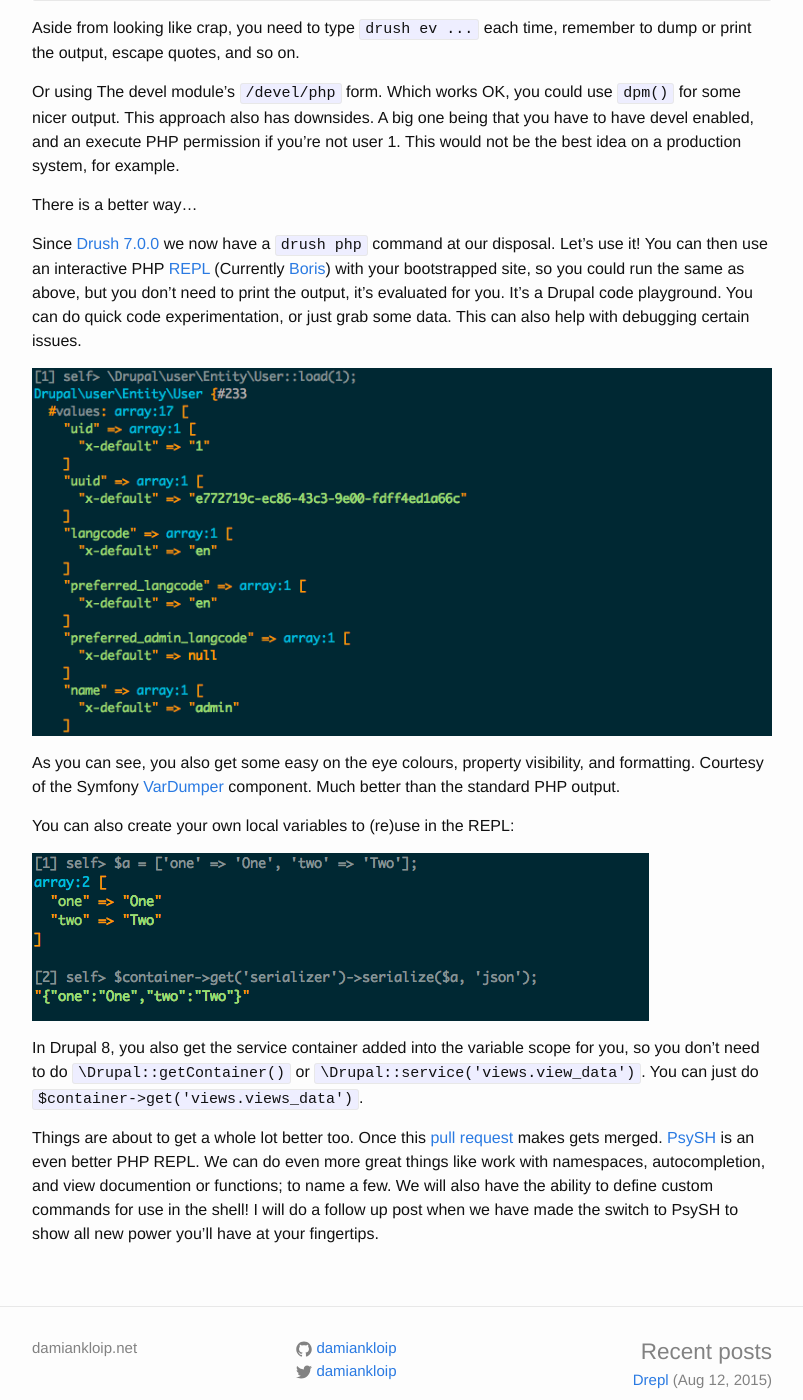
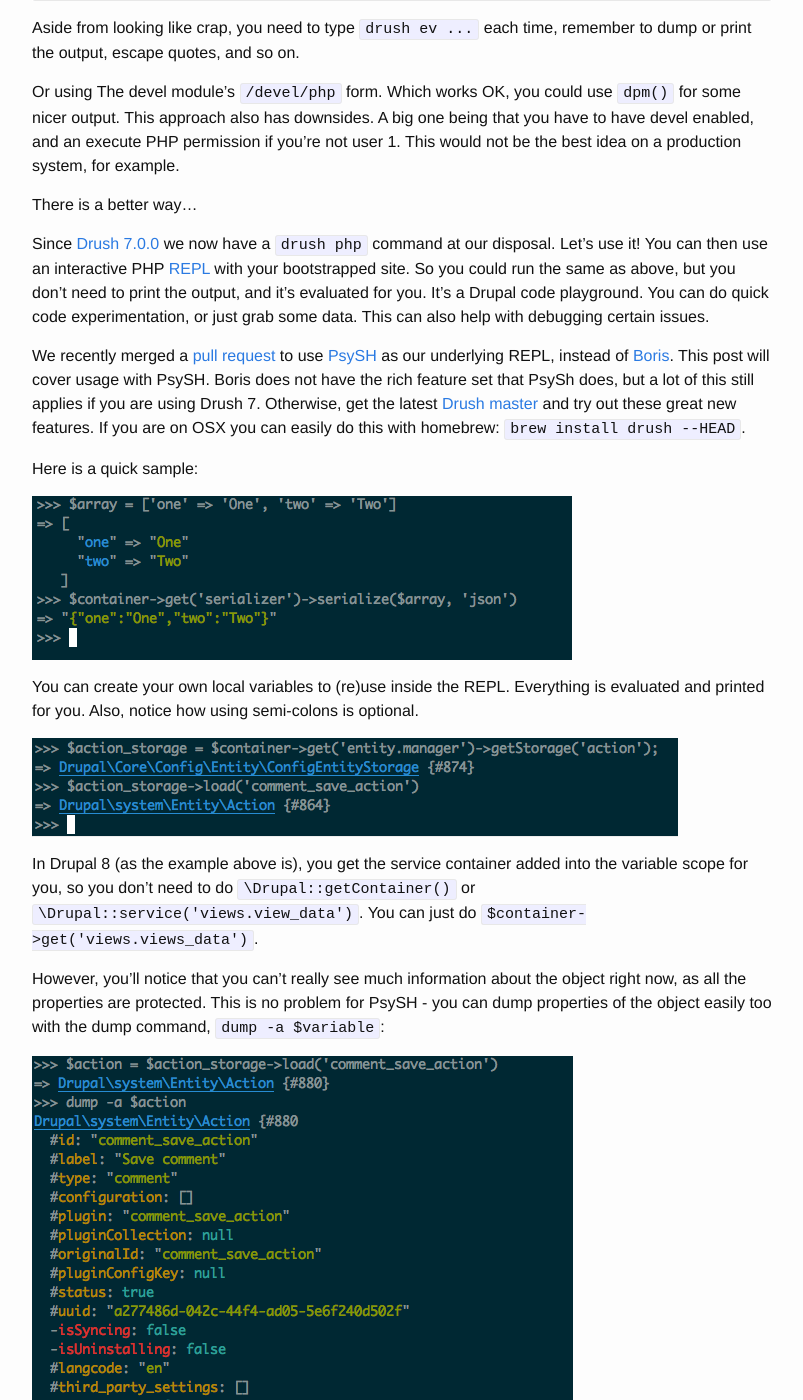
Before and after one commit to damiankloip/damiankloip.github.io, a Jekyll site: the page built from _posts/2015-08-12-drush-php.markdown, in a window 1280 px wide and 1400 px high, scrolled down 279 px. Shown: the whole window, without its empty margins (238-1041 px from the left). Built offline with Jekyll 4.4.1, drawn with Linux system fonts in a browser that asks for light colours; comment, search, counter and statistics services are not loaded; some of the changed text lies outside the part shown.

Commit message:
Amend drush php post now that psysh PR has been merged

```diff
--- a/_posts/2015-08-12-drush-php.markdown
+++ b/_posts/2015-08-12-drush-php.markdown
@@ -25,32 +25,63 @@ for example.
 There is a better way...
 
 Since [Drush 7.0.0][drush-7-release] we now have a `drush php` command at our disposal. Let's use it! You can then use an interactive
-PHP [REPL][repl] (Currently [Boris][boris]) with your bootstrapped site, so you could run the same as above, but you don't need to print the output,
+PHP [REPL][repl] with your bootstrapped site. So you could run the same as above, but you don't need to print the output, and
 it's evaluated for you. It's a Drupal code playground. You can do quick code experimentation, or just grab some data. This can
 also help with debugging certain issues.
 
-![Drush PHP user load][drush-php-1]
+We recently merged a [pull request][drush-ops-psysh-pr] to use [PsySH][psysh] as our underlying REPL,
+instead of [Boris][boris]. This post will cover usage with PsySH. Boris does not have the rich feature set that PsySh does, but a lot of this
+still applies if you are using Drush 7. Otherwise, get the latest [Drush master][drush-master] and try out these great new features. If you are on OSX
+you can easily do this with homebrew: `brew install drush --HEAD`.
 
-As you can see, you also get some easy on the eye colours, property visibility, and formatting. Courtesy of the Symfony [VarDumper][var-dumper]
-component. Much better than the standard PHP output.
+Here is a quick sample:
 
-You can also create your own local variables to (re)use in the REPL:
+![Drush PHP array serialize][drush-php-serialize]
 
-![Drush PHP serialize][drush-php-2]
+You can create your own local variables to (re)use inside the REPL. Everything is evaluated and printed for you. Also, notice how using
+semi-colons is optional.
 
-In Drupal 8, you also get the service container added into the variable scope for you, so you don't need to do `\Drupal::getContainer()` or
+![Drush PHP comment load][drush-php-comment-load]
+
+In Drupal 8 (as the example above is), you get the service container added into the variable scope for you, so you don't need to do `\Drupal::getContainer()` or
 `\Drupal::service('views.view_data')`. You can just do `$container->get('views.views_data')`.
 
-Things are about to get a whole lot better too. Once this [pull request][drush-ops-psysh-pr] makes gets merged. [PsySH][psysh] is an even better
-PHP REPL. We can do even more great things like work with namespaces, autocompletion, and view documention or functions; to name a few. We will
-also have the ability to define custom commands for use in the shell! I will do a follow up post when we have made the switch to PsySH to show
-all new power you'll have at your fingertips.
+However, you'll notice that you can't really see much information about the object right now, as all the properties are protected. This is
+no problem for PsySH - you can dump properties of the object easily too with the dump command, `dump -a $variable`:
 
-[drush-php-1]: {{ "/assets/drush-php-1.png" | prepend: site.baseurl }} "Drush PHP user load"
-[drush-php-2]: {{ "/assets/drush-php-2.png" | prepend: site.baseurl }} "Drush PHP serialize"
-[drush-ops-psysh-pr]: https://github.com/drush-ops/drush/pull/1543
+![Drush PHP comment dump][drush-php-comment-dump]
+
+As you can see, you also get some easy on the eye colours, property visibility, and formatting. PsySH uses elements of the Symfony [VarDumper][var-dumper]
+component. Much better than the standard PHP output. We get the best of both worlds, we can see what object we are dealing with without always dumping
+everything to the output.
+
+You can also see further information about the class using the `ls` command. For example, `ls -la \Drupal\user\Entity\User` will show you all User entity
+constants, properties, and methods with their signature.
+
+To save your fingers even more, PsySH also supports autocompletion. You get autocompletion on functions, namespaces, object methods, and
+any local variables you have set up in your session. Not too shabby!
+
+Another really useful feature is being able to work in namespaces. Set the namespace and work in that context:
+
+![Drush PHP namespace][drush-php-namespace]
+
+You can also show the code for a method, or the docblock, using the `show` and `doc` command respectively:
+
+![Drush PHP code and docs][drush-php-code-doc]
+
+Hopefully that gives you an idea of all the new power you have at your fingertips using PsySH and `drush php`.
+
+Give it a try!
+
+[drush-php-comment-load]: {{ "/assets/drush-php-comment-load.png" | prepend: site.baseurl }} "Drush PHP comment load"
+[drush-php-comment-dump]: {{ "/assets/drush-php-comment-dump.png" | prepend: site.baseurl }} "Drush PHP comment dump"
+[drush-php-serialize]: {{ "/assets/drush-php-serialize.png" | prepend: site.baseurl }} "Drush PHP serialize"
+[drush-php-namespace]: {{ "/assets/drush-php-namespace.png" | prepend: site.baseurl }} "Drush PHP namespace"
+[drush-php-code-doc]: {{ "/assets/drush-php-code-doc.png" | prepend: site.baseurl }} "Drush PHP code and docs"
 [repl]: https://www.wikiwand.com/en/Read%E2%80%93eval%E2%80%93print_loop
 [var-dumper]: http://symfony.com/doc/current/components/var_dumper/introduction.html
 [psysh]: http://psysh.org/
+[drush-master]: https://github.com/drush-ops/drush
 [drush-7-release]: https://github.com/drush-ops/drush/releases/tag/7.0.0
+[drush-ops-psysh-pr]: https://github.com/drush-ops/drush/pull/1543
 [boris]: https://github.com/borisrepl/boris
```
Also changed, not shown: assets/drush-php-1.png (deleted), assets/drush-php-2.png (deleted), assets/drush-php-code-doc.png (added), assets/drush-php-comment-dump.png (added), assets/drush-php-comment-load.png (added), assets/drush-php-namespace.png (added), assets/drush-php-serialize.png (added).
